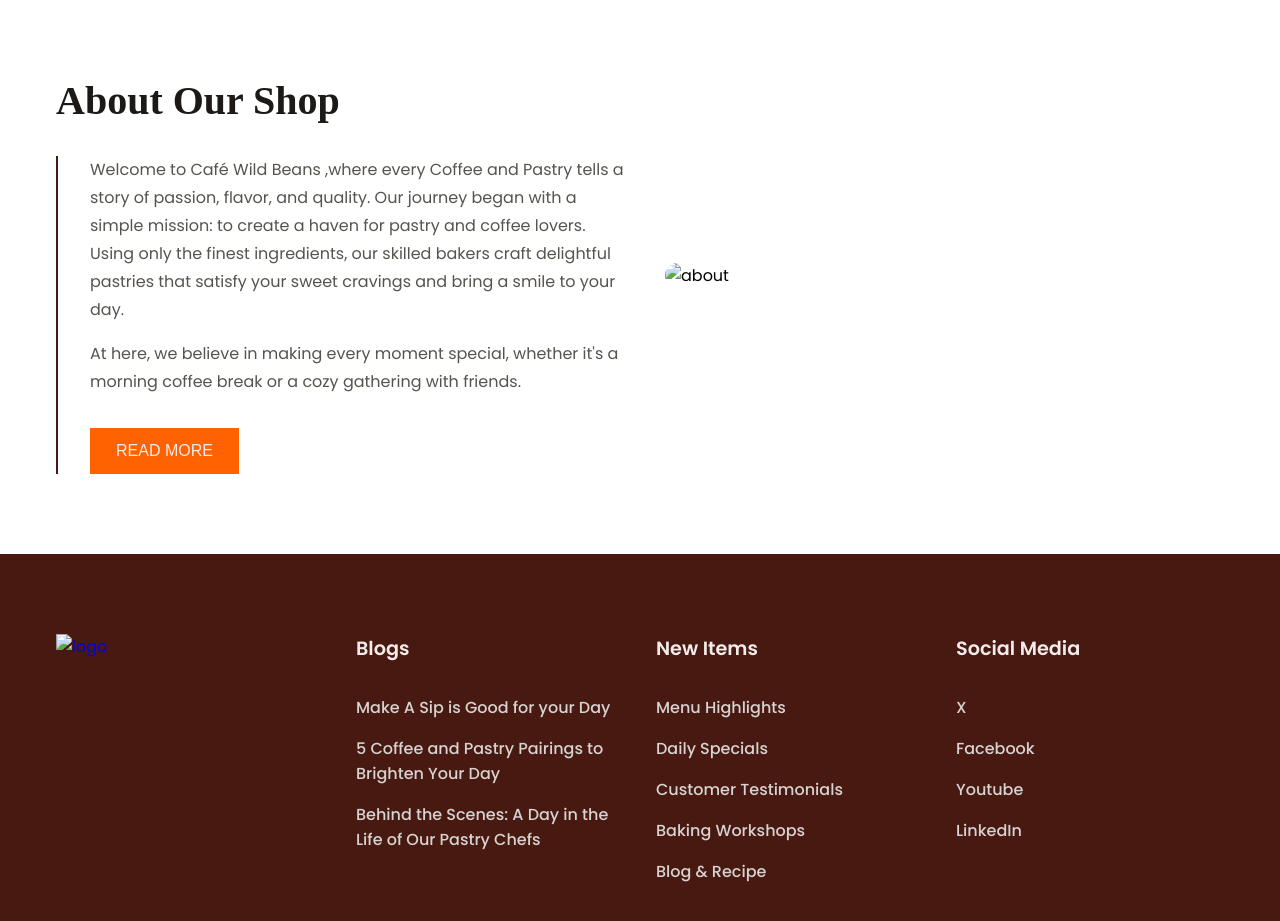
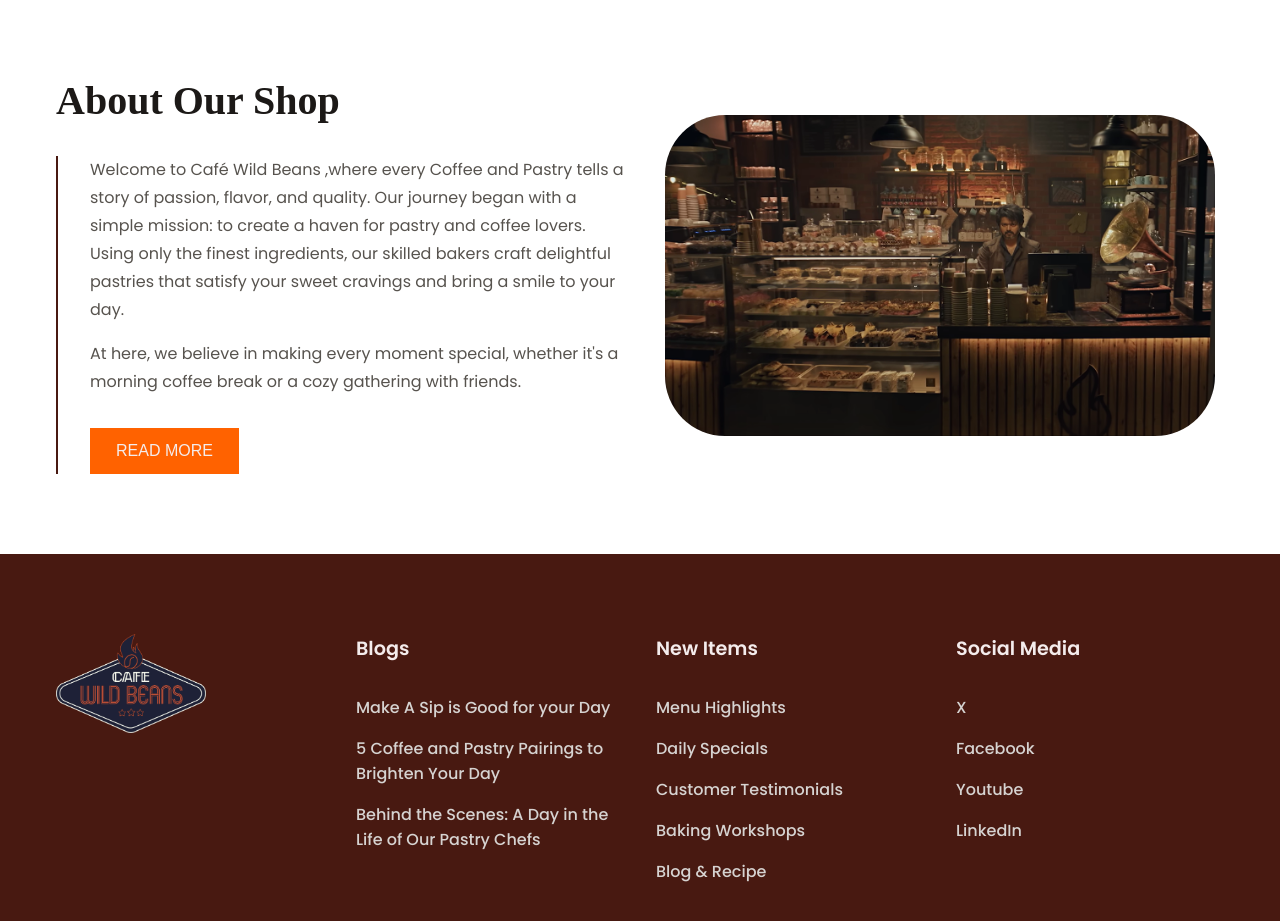
Before and after one commit to Kathiravan07work/Coffee-Shop-Website, a plain HTML site: page index.html in a window 1280 px wide. Shown: the part 2029-2950 px from the top of the page. Drawn offline with nearby package versions, Linux system fonts and the light colour scheme.

Commit message:
Update index.html

```diff
--- a/index.html
+++ b/index.html
@@ -118,7 +118,7 @@
 
     <section class="section__container about__container" id="about">
       <div class="about__image">
-        <img src="assets/About.png" alt="about" />
+        <img src="About.png" alt="about" />
       </div>
       <div class="about__content">
         <h2 class="section__header">About Our Shop</h2>
@@ -145,7 +145,7 @@
       <div class="section__container footer__container">
         <div class="footer__col">
           <a href="#" class="footer__logo">
-            <img src="assets/logo.png" alt="logo" />
+            <img src="logo.png" alt="logo" />
           </a>
         </div>
         <div class="footer__col">
```
